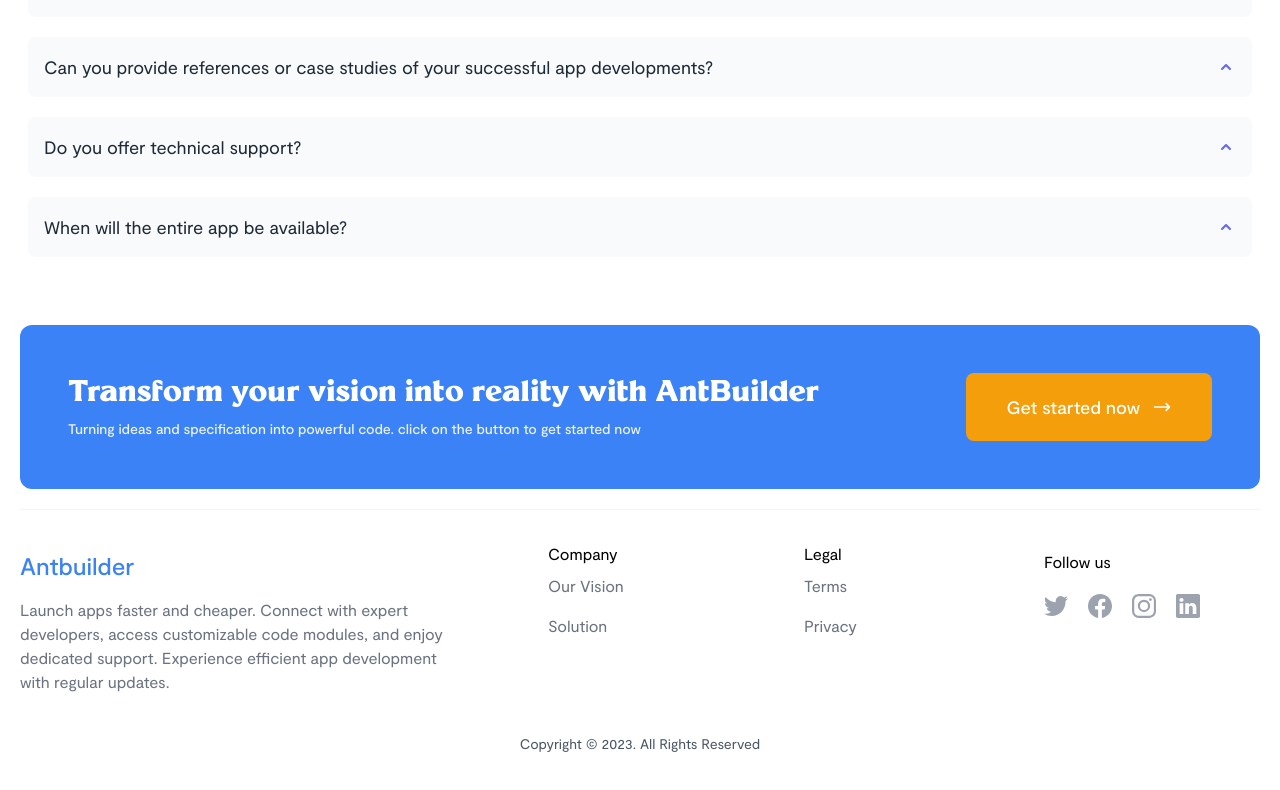
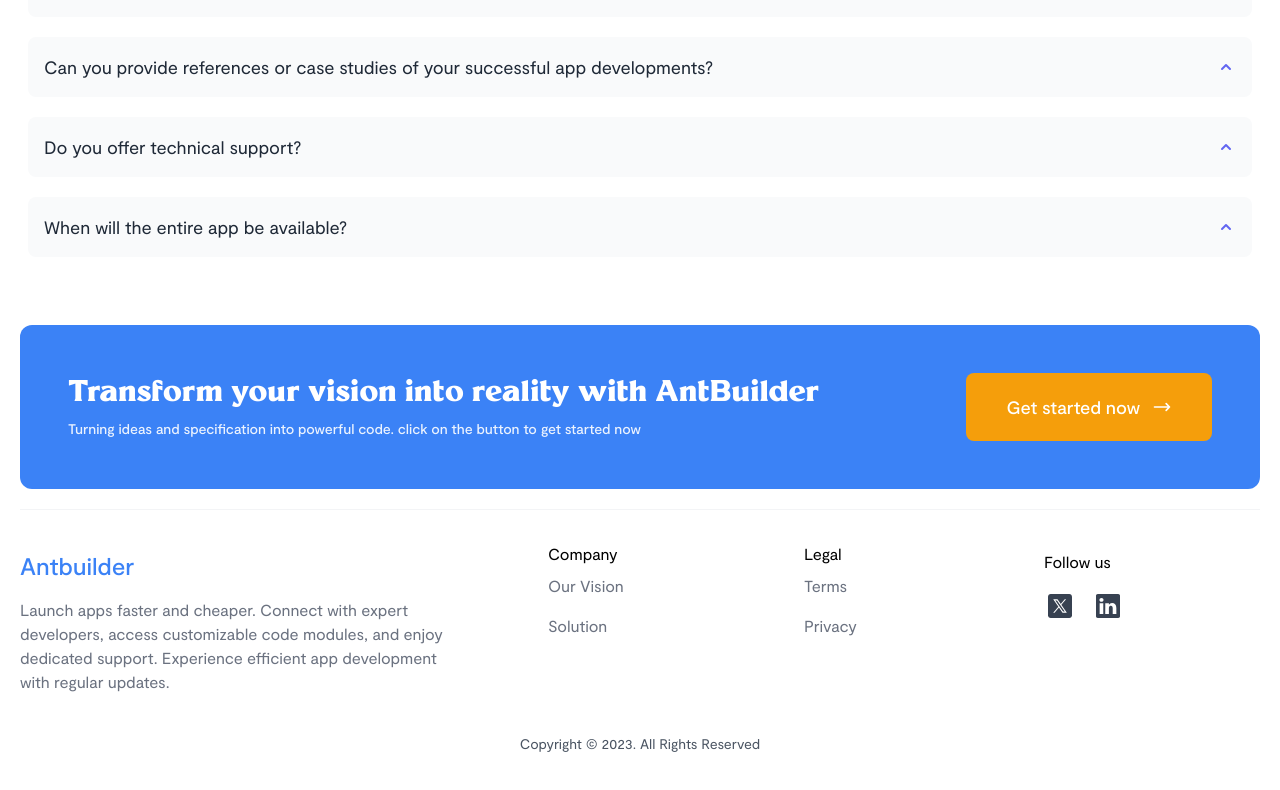
Before and after one commit to i-technetronics-llc/antbuilder_landing_page, a Next.js app: page / in a window 1280 px wide. Shown: the part 3771-4561 px from the top of the page. Built offline with nearby package versions, Linux system fonts and the light colour scheme.

Commit message:
updated social media links

```diff
--- /dev/null
+++ b/AppConfig.js
@@ -0,0 +1,6 @@
+export default {
+    social : {
+        linkedin: "https://www.linkedin.com/company/antbuilder/?viewAsMember=true",
+        twitter: " https://twitter.com/53_antbuilder"
+    }
+}
--- a/components/footer.js
+++ b/components/footer.js
@@ -1,5 +1,6 @@
 import Link from "next/link";
 import React from "react";
+import AppConfig from "../AppConfig";
 import Container from "./container";
 
 export default function Footer() {
@@ -61,15 +62,16 @@ export default function Footer() {
 
           <div>
             <div>Follow us</div>
-            <div className="flex mt-5 space-x-5 text-gray-400 dark:text-gray-500">
+            <div className="flex mt-5 space-x-5 text-gray-700 dark:text-gray-500">
               <a
-                href="https://twitter.com/moon_cypher"
+                className="dark:text-trueGray-900 -mt-1"
+                href={AppConfig.social.twitter}
                 target="_blank"
                 rel="noopener">
                 <span className="sr-only">Twitter</span>
-                <Twitter />
+                <Twitter size={32} />
               </a>
-              <a
+              {/* <a
                 href="#"
                 target="_blank"
                 rel="noopener">
@@ -82,8 +84,8 @@ export default function Footer() {
                 rel="noopener">
                 <span className="sr-only">Instagram</span>
                 <Instagram />
-              </a>
-              <a href="https://linkedin.com/" target="_blank" rel="noopener">
+              </a> */}
+              <a href={AppConfig.social.linkedin} target="_blank" rel="noopener">
                 <span className="sr-only">Linkedin</span>
                 <Linkedin />
               </a>
@@ -101,11 +103,12 @@ export default function Footer() {
 const Twitter = ({ size = 24 }) => (
   <svg
     xmlns="http://www.w3.org/2000/svg"
+    viewBox="0 0 48 48"
     width={size}
     height={size}
-    viewBox="0 0 24 24"
-    fill="currentColor">
-    <path d="M24 4.37a9.6 9.6 0 0 1-2.83.8 5.04 5.04 0 0 0 2.17-2.8c-.95.58-2 1-3.13 1.22A4.86 4.86 0 0 0 16.61 2a4.99 4.99 0 0 0-4.79 6.2A13.87 13.87 0 0 1 1.67 2.92 5.12 5.12 0 0 0 3.2 9.67a4.82 4.82 0 0 1-2.23-.64v.07c0 2.44 1.7 4.48 3.95 4.95a4.84 4.84 0 0 1-2.22.08c.63 2.01 2.45 3.47 4.6 3.51A9.72 9.72 0 0 1 0 19.74 13.68 13.68 0 0 0 7.55 22c9.06 0 14-7.7 14-14.37v-.65c.96-.71 1.79-1.6 2.45-2.61z" />
+    fill="currentColor"
+    baseProfile="basic">
+    <path d="M38,42H10c-2.209,0-4-1.791-4-4V10c0-2.209,1.791-4,4-4h28	c2.209,0,4,1.791,4,4v28C42,40.209,40.209,42,38,42z" /><path fill="#fff" d="M34.257,34h-6.437L13.829,14h6.437L34.257,34z M28.587,32.304h2.563L19.499,15.696h-2.563 L28.587,32.304z" /><polygon fill="#fff" points="15.866,34 23.069,25.656 22.127,24.407 13.823,34" /><polygon fill="#fff" points="24.45,21.721 25.355,23.01 33.136,14 31.136,14" />
   </svg>
 );
 
--- a/components/navbar.js
+++ b/components/navbar.js
@@ -30,7 +30,7 @@ export default function Navbar({ inverse = false }) {
 
                 <Disclosure.Button
                   aria-label="Toggle Menu"
-                  className={`px-2 py-1 transition-all duration-300 ${inverse ? "text-white" : "text-gray-500"} rounded-md lg:hidden hover:text-blue-500 focus:text-blue-500 focus:bg-indigo-100 focus:outline-none dark:text-gray-300 dark:focus:bg-trueGray-700 z-20
+                  className={`px-2 py-1 transition-all duration-300 ${inverse ? "text-white" : "text-gray-500 hover:text-blue-500 focus:text-blue-500"} rounded-md lg:hidden  focus:bg-indigo-100 focus:outline-none dark:text-gray-300 dark:focus:bg-trueGray-700 z-20
                   ${open ? "fixed right-4" : "relative "}`}>
                   <svg
                     className="w-6 h-6 fill-current"
@@ -80,7 +80,7 @@ export default function Navbar({ inverse = false }) {
             {navigation.map(({ value, href }, index) => (
               <li className="mr-3 nav__item" key={index}>
                 <Link href={href}>
-                  <a className={`inline-block px-4 py-2 text-base font-normal ${inverse ? "text-white" : "text-gray-800"} no-underline rounded-md dark:text-gray-200 hover:text-blue-500 focus:text-blue-500 focus:bg-indigo-100 focus:outline-none`}>
+                  <a className={`inline-block px-4 py-2 text-base font-normal ${inverse ? "text-white font-bold" : "text-gray-800 hover:text-blue-500 focus:text-blue-500"} no-underline rounded-md dark:text-gray-200  focus:bg-indigo-100 focus:outline-none`}>
                     {value}
                   </a>
                 </Link>
--- a/pages/privacy_policy.js
+++ b/pages/privacy_policy.js
@@ -16,9 +16,13 @@ const PrivacyPolicy = () => {
                 />
                 <link rel="icon" href="/favicon.ico" />
             </Head>
-            <Navbar />
 
-            <Container className="space-y-16 my-10">
+            <div className='max-w-6xl mx-auto'>
+                <Navbar />
+            </div>
+
+
+            <div className="space-y-16 my-10 w-full max-w-6xl mx-auto">
                 <section className='space-y-2'>
                     <h1 className='text-5xl text-gray-700 dark:text-gray-200'>Privacy Policy</h1>
                     <p className='dark:text-gray-300'>This privacy policy has been compiled to better serve those who are concerned with how their 'Personally Identifiable Information' (PII) is being used online. PII, as described in US privacy law and information security, is information that can be used on its own or with other information to identify, contact, or locate a single person, or to identify an individual in context. Please read our privacy policy carefully to get a clear understanding of how we collect, use, protect or otherwise handle your Personally Identifiable Information in accordance with our website.</p>
@@ -106,7 +110,7 @@ const PrivacyPolicy = () => {
                         <li>We do not specifically market to children under the age of 13 years old. We do not let third-parties, including ad networks or plug-ins, collect PII from children under 13.</li>
                     </ul>
                 </HeaderContentSection>
-            </Container>
+            </div>
 
             <footer className="flex items-center justify-center py-4 bg-blue-500">
                 <Logo className='!text-white' />
```
